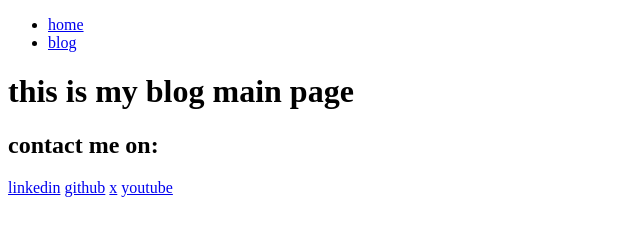
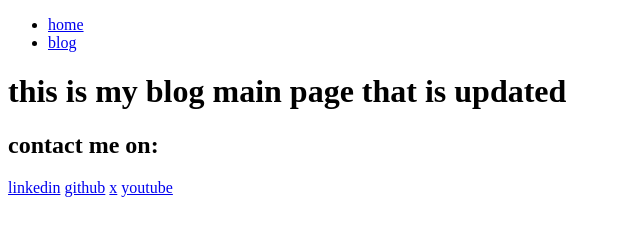
Before and after one commit to lenielluzardo/lenielluzardo, a website: page public/blog/index.html in a window 1280 px wide. Shown: the whole page, without its empty margins (0-640 px from the left). Drawn offline with Linux system fonts and the light colour scheme.

Commit message:
test edit blog index

```diff
--- a/public/blog/index.html
+++ b/public/blog/index.html
@@ -21,7 +21,7 @@
     </nav>
   </header>
 
-<h1> this is my blog main page</h1>
+<h1> this is my blog main page that is updated</h1>
 <footer >
     <hgroup>
       <h2>contact me on:</h2>
```
Also changed, not shown: 1 other file.
